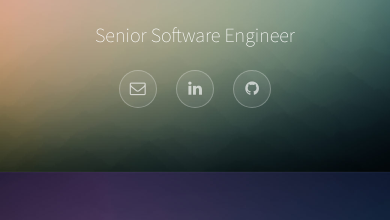
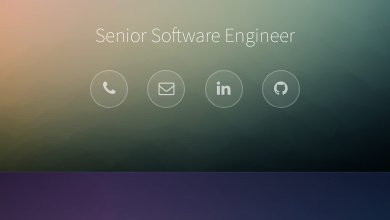
Before and after one commit to shubhamsinghchouhan/profile, a plain HTML site: page index.html in a window 390 px wide. Shown: the part 624-844 px from the top of the page. Drawn offline with Linux system fonts and the light colour scheme.

Commit message:
Added Phone number

```diff
--- a/index.html
+++ b/index.html
@@ -13,6 +13,7 @@
 					<h1 class="banner-text">Hello, I’m <strong style="font-family:Bradley Hand,cursive;font-weight:300;letter-spacing: 6px;font-size:70px;">Shubham Singh Chouhan</strong></h1>
 					<h2 style="font-size:20px;">Senior Software Engineer</h2>
 					<ul class="icons">
+						<li><a href="tel:+919407119131" class="icon style2 fa fa-phone"><span class="label">Phone</span></a></li>
 						<li><a href="mailto:shubhamsinghchouhan@live.com" class="icon style2 fa-envelope-o"><span class="label">Email</span></a></li>
 						<li><a target="_blank" rel="noopener noreferrer" href="https://www.linkedin.com/in/shubhamsinghchouhan/" class="icon style2 fa fa-linkedin" aria-hidden="true"><span class="label">LinkedIn</span></a></li><!-- Compliant -->
 						<li><a target="_blank" rel="noopener noreferrer" href="https://github.com/shubhamsinghchouhan" class="icon style2 fa-github"><span class="label">Github</span></a></li>
```
